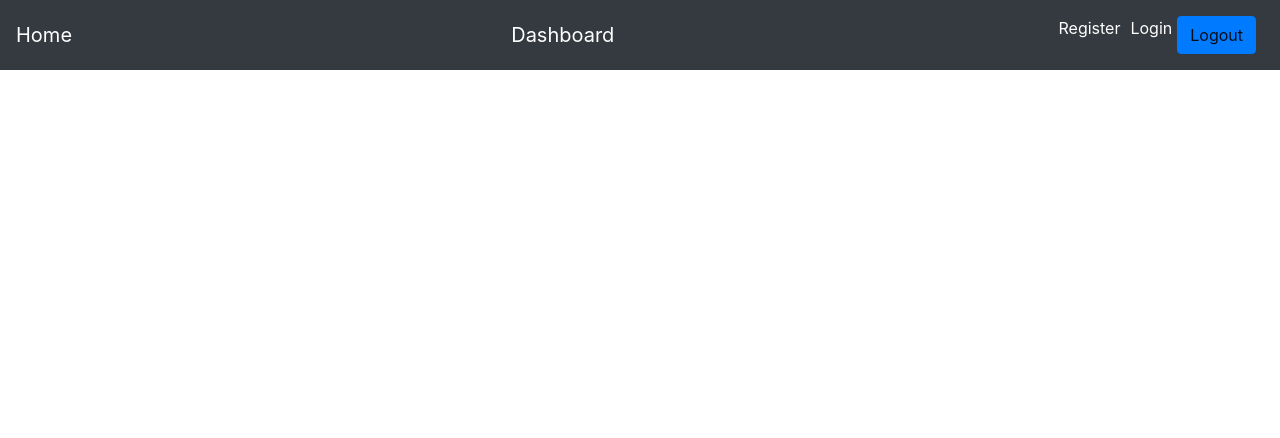
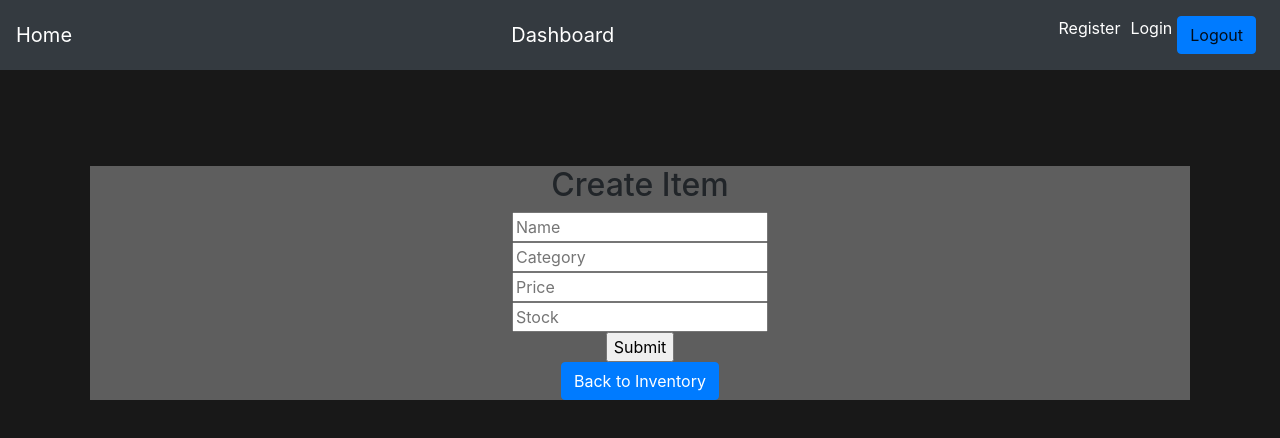
Before and after one commit to Racksoup/PetStore, a React (Create React App) app in the folder client/: page /create-item in a window 1280 px wide. Shown: the top 438 px of the page. Built offline with nearby package versions, Linux system fonts and the light colour scheme; no server answers; the HTML template or start-up script is replaced by a standard one.

Commit message:
Updated Search

```diff
--- a/client/src/App.css
+++ b/client/src/App.css
@@ -1,5 +1,9 @@
 .App {
   text-align: center;
+  background-color: rgb(24, 24, 24);
+  position: fixed;
+  width: 100vw;
+  height: 100vh;
 }
 
 .text {
@@ -13,4 +17,5 @@
   padding: 0 2rem;
   margin-top: 6rem;
   margin-bottom: 3rem;
+  background-color: rgb(94, 94, 94);
 }
--- a/client/src/App.js
+++ b/client/src/App.js
@@ -5,6 +5,7 @@ import Register from './components/auth/Register';
 import Dashboard from './components/dashboard/Dashboard';
 import Inventory from './components/inventory/Inventory';
 import Shop from './components/shop/Shop';
+import CreateItem from './components/inventory/CreateItem';
 
 import { BrowserRouter as Router, Route, Switch } from 'react-router-dom';
 import { Provider } from 'react-redux';
@@ -27,6 +28,7 @@ const App = () => {
       <Router>
         <Fragment>
           <MyNavbar />
+          <section className='App'>
             <section className='container'>
               <Switch>
                 <Route exact path='/' component={Shop} />
@@ -34,7 +36,9 @@ const App = () => {
                 <Route exact path='/register' component={Register} />
                 <Route exact path='/dashboard' component={Dashboard} />
                 <Route exact path='/inventory' component={Inventory} />
+                <Route exact path='/create-item' component={CreateItem} />
               </Switch>
+            </section>
           </section>
         </Fragment>
       </Router>
--- a/client/src/actions/inventory.js
+++ b/client/src/actions/inventory.js
@@ -1,5 +1,13 @@
 import { setAlert } from './alert';
-import { CREATE_ITEM, INVENTORY_ERROR, GOT_CATEGORIES, GOT_ITEMS, GOT_ITEM } from './types';
+import {
+  CREATE_ITEM,
+  INVENTORY_ERROR,
+  GOT_CATEGORIES,
+  GOT_ITEMS,
+  GOT_ITEM,
+  UPDATE_ITEM,
+  TOGGLE,
+} from './types';
 
 import axios from 'axios';
 
@@ -12,10 +20,36 @@ export const createItem = (item) => async (dispatch) => {
   const body = JSON.stringify(item);
   try {
     const res = await axios.post('/api/inventory', body, config);
+    dispatch({
+      type: CREATE_ITEM,
+      payload: res.data,
+    });
+  } catch (err) {
+    const errors = err.response.data.errors;
+
+    if (errors) {
+      errors.forEach((error) => dispatch(setAlert(error.msg, 'danger')));
+    }
 
     dispatch({
-      type: CREATE_ITEM,
-      payload: res.payload,
+      type: INVENTORY_ERROR,
+    });
+  }
+};
+
+export const updateItem = (item, id) => async (dispatch) => {
+  const config = {
+    headers: {
+      'Content-Type': 'application/json',
+    },
+  };
+  const body = JSON.stringify(item);
+  try {
+    await axios.put(`/api/inventory/${id}`, body, config);
+    item._id = id;
+    dispatch({
+      type: UPDATE_ITEM,
+      payload: item,
     });
   } catch (err) {
     const errors = err.response.data.errors;
@@ -85,3 +119,10 @@ export const getItemById = (id) => async (dispatch) => {
     console.log(err);
   }
 };
+
+export const setToggle = (val) => (dispatch) => {
+  dispatch({
+    type: TOGGLE,
+    payload: val,
+  });
+};
--- a/client/src/actions/types.js
+++ b/client/src/actions/types.js
@@ -14,7 +14,9 @@ export const CREATE_PROFILE = 'CREATE_PROFILE';
 export const GET_ONE_PROFILE = 'GET_ONE_PROFILE';
 export const PROFILE_ERROR = 'PROFILE_ERROR';
 export const CREATE_ITEM = 'CREATE_ITEM';
+export const UPDATE_ITEM = 'UPDATE_ITEM';
 export const INVENTORY_ERROR = 'INVENTORY_ERROR';
 export const GOT_CATEGORIES = 'GOT_CATEGORIES';
 export const GOT_ITEM = 'GOT_ITEM';
 export const GOT_ITEMS = 'GOT_ITEMS';
+export const TOGGLE = 'TOGGLE';
--- a/client/src/components/inventory/Categories.js
+++ b/client/src/components/inventory/Categories.js
@@ -0,0 +1,43 @@
+import React from 'react';
+import { getItemById, setToggle } from '../../actions/inventory';
+
+import PropTypes from 'prop-types';
+import { connect } from 'react-redux';
+
+const Categories = ({ items, getItemById, toggle, setToggle }) => {
+  const onClick = (e) => {
+    const id = e.currentTarget.id;
+    getItemById(id);
+    setToggle(2);
+  };
+
+  return (
+    <div>
+      hello
+      {items.map((item) => {
+        return (
+          <div key={item._id} id={item._id} onClick={(e) => onClick(e)}>
+            <div style={{ display: 'inline' }}>Name: </div>
+            <p style={{ display: 'inline' }}>{item.name} </p>
+            <p style={{ display: 'inline' }}>Category: </p>
+            <p style={{ display: 'inline' }}> {item.category} </p>
+          </div>
+        );
+      })}
+    </div>
+  );
+};
+
+Categories.propTypes = {
+  items: PropTypes.array,
+  getItemById: PropTypes.func.isRequired,
+  setToggle: PropTypes.func.isRequired,
+  toggle: PropTypes.number,
+};
+
+const mapStateToProps = (state) => ({
+  items: state.inventory.items,
+  toggle: state.inventory.toggle,
+});
+
+export default connect(mapStateToProps, { getItemById, setToggle })(Categories);
--- /dev/null
+++ b/client/src/components/inventory/CreateItem.js
@@ -0,0 +1,83 @@
+import React, { useState } from 'react';
+import { createItem } from '../../actions/inventory';
+
+import PropTypes from 'prop-types';
+import { connect } from 'react-redux';
+import { Link } from 'react-router-dom';
+import Button from 'react-bootstrap/button';
+
+const CreateItem = ({ createItem }) => {
+  const [newItem, setNewItem] = useState({
+    name: '',
+    category: '',
+    price: '',
+    stock: '',
+  });
+
+  const { name, category, price, stock } = newItem;
+  const onChange = (e) => {
+    setNewItem({ ...newItem, [e.target.name]: e.target.value });
+  };
+
+  const onSubmit = async (e) => {
+    e.preventDefault();
+    createItem(newItem);
+  };
+
+  return (
+    <div>
+      <div>
+        <h2>Create Item</h2>
+        <form onSubmit={(e) => onSubmit(e)}>
+          <div>
+            <input
+              type='text'
+              placeholder='Name'
+              name='name'
+              value={name}
+              onChange={(e) => onChange(e)}
+            />
+          </div>
+          <div>
+            <input
+              type='text'
+              placeholder='Category'
+              name='category'
+              value={category}
+              onChange={(e) => onChange(e)}
+            />
+          </div>
+          <div>
+            <input
+              type='text'
+              placeholder='Price'
+              name='price'
+              value={price}
+              onChange={(e) => onChange(e)}
+            />
+          </div>
+          <div>
+            <input
+              type='text'
+              placeholder='Stock'
+              name='stock'
+              value={stock}
+              onChange={(e) => onChange(e)}
+            />
+          </div>
+
+          <input type='submit' value='Submit' />
+        </form>
+        <Link to='/inventory'>
+          <Button variant='primary'>Back to Inventory</Button>
+        </Link>
+      </div>
+    </div>
+  );
+};
+
+CreateItem.propTypes = {
+  createItem: PropTypes.func.isRequired,
+};
+
+export default connect(null, { createItem })(CreateItem);
--- a/client/src/components/inventory/SingleItem.js
+++ b/client/src/components/inventory/UpdateItem.js
@@ -1,15 +1,15 @@
 import React, { useState } from 'react';
-import { createItem } from '../../actions/inventory';
+import { updateItem } from '../../actions/inventory';
 
 import PropTypes from 'prop-types';
 import { connect } from 'react-redux';
 
-const Inventory = ({ isAuthenticated, createItem }) => {
+const UpdateItem = ({ updateItem, item }) => {
   const [newItem, setNewItem] = useState({
     name: '',
     category: '',
-    price: 0,
-    stock: 0,
+    price: '',
+    stock: '',
   });
 
   const { name, category, price, stock } = newItem;
@@ -18,20 +18,31 @@ const Inventory = ({ isAuthenticated, createItem }) => {
   };
 
   const onSubmit = async (e) => {
-    console.log(newItem);
     e.preventDefault();
-    createItem(newItem);
+    if (name === '' && item.name !== null) {
+      setNewItem({ ...newItem, name: item.name });
+    }
+    if (category === '' && item.category !== null) {
+      setNewItem({ ...newItem, category: item.category });
+    }
+    if (price === '' && item.price !== null) {
+      setNewItem({ ...newItem, price: item.price });
+    }
+    if (stock === '' && item.stock !== null) {
+      setNewItem({ ...newItem, stock: item.stock });
+    }
+    updateItem(newItem, item._id);
   };
 
   return (
     <div>
       <div>
-        <h2>Insert Item</h2>
+        <h2>Update Item</h2>
         <form onSubmit={(e) => onSubmit(e)}>
           <div>
             <input
               type='text'
-              placeholder='Name'
+              placeholder={item.name}
               name='name'
               value={name}
               onChange={(e) => onChange(e)}
@@ -40,7 +51,7 @@ const Inventory = ({ isAuthenticated, createItem }) => {
           <div>
             <input
               type='text'
-              placeholder='Category'
+              placeholder={item.category}
               name='category'
               value={category}
               onChange={(e) => onChange(e)}
@@ -48,8 +59,8 @@ const Inventory = ({ isAuthenticated, createItem }) => {
           </div>
           <div>
             <input
-              type='number'
-              placeholder='Price'
+              type='text'
+              placeholder={item.price}
               name='price'
               value={price}
               onChange={(e) => onChange(e)}
@@ -57,8 +68,8 @@ const Inventory = ({ isAuthenticated, createItem }) => {
           </div>
           <div>
             <input
-              type='number'
-              placeholder='Stock'
+              type='text'
+              placeholder={item.stock}
               name='stock'
               value={stock}
               onChange={(e) => onChange(e)}
@@ -72,13 +83,13 @@ const Inventory = ({ isAuthenticated, createItem }) => {
   );
 };
 
-Inventory.propTypes = {
-  isAuthenticated: PropTypes.bool,
-  createItem: PropTypes.func.isRequired,
+UpdateItem.propTypes = {
+  updateItem: PropTypes.func.isRequired,
+  item: PropTypes.object.isRequired,
 };
 
 const mapStateToProps = (state) => ({
-  isAuthenticated: state.auth.isAuthenticated,
+  item: state.inventory.item,
 });
 
-export default connect(mapStateToProps, { createItem })(Inventory);
+export default connect(mapStateToProps, { updateItem })(UpdateItem);
--- a/client/src/reducers/inventory.js
+++ b/client/src/reducers/inventory.js
@@ -4,22 +4,21 @@ import {
   GOT_CATEGORIES,
   GOT_ITEM,
   GOT_ITEMS,
+  UPDATE_ITEM,
+  TOGGLE,
 } from '../actions/types';
 
 const initialState = {
-  item: null,
+  item: {},
   items: [],
   categories: [],
+  toggle: 0,
 };
 
 export default function (state = initialState, action) {
   const { type, payload } = action;
 
   switch (type) {
-    case CREATE_ITEM:
-      return {
-        ...state,
-      };
     case INVENTORY_ERROR:
       return {
         ...state,
@@ -35,9 +34,16 @@ export default function (state = initialState, action) {
         items: payload,
       };
     case GOT_ITEM:
+    case UPDATE_ITEM:
+    case CREATE_ITEM:
       return {
         ...state,
         item: payload,
+      };
+    case TOGGLE:
+      return {
+        ...state,
+        toggle: payload,
       };
     default:
       return state;
```
Also changed, not shown: client/src/components/inventory/inventory.js (+29 -9 lines). Lines whose indentation alone changed are shown as unchanged.
